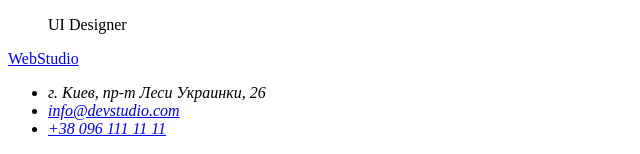
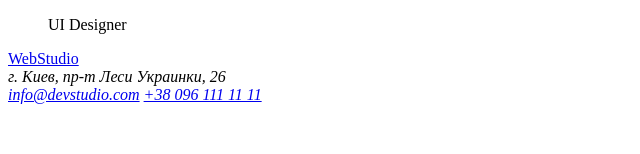
Before and after one commit to nelli-belovol/goit-markup-hw-01, a plain HTML site: page index.html in a window 1280 px wide. Shown: the part 1958-2112 px from the top of the page, without its empty margins (0-640 px from the left). After the commit the page ends 2070 px from the top, so only its background shows below. Drawn offline with Linux system fonts and the light colour scheme.

Commit message:
Update index.html

```diff
--- a/index.html
+++ b/index.html
@@ -86,17 +86,11 @@
     <footer>
       <a href="http://www.webstudio.com/">WebStudio</a>
       <address>
-        <ul>
-          <li>
             г. Киев, пр-т Леси Украинки, 26
-          </li>
-          <li>
-            <a href="info@devstudio.com">info@devstudio.com</a>
-          </li>
-          <li>
-            <a href="+380961111111">+38 096 111 11 11</a>
-          </li>
-        </ul>
+      </address>
+      <address>
+            <a href="mailto:info@devstudio.com">info@devstudio.com</a>
+            <a href="tel:+380961111111">+38 096 111 11 11</a>
       </address>
     </footer>
   </body>
```
